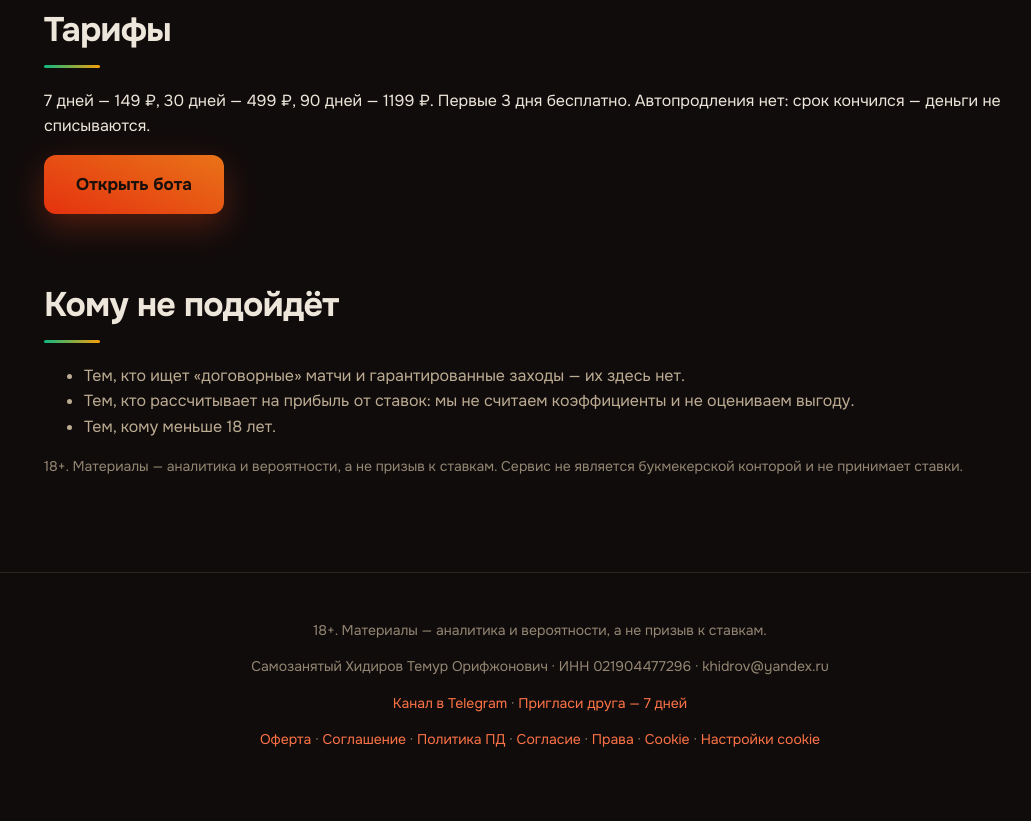
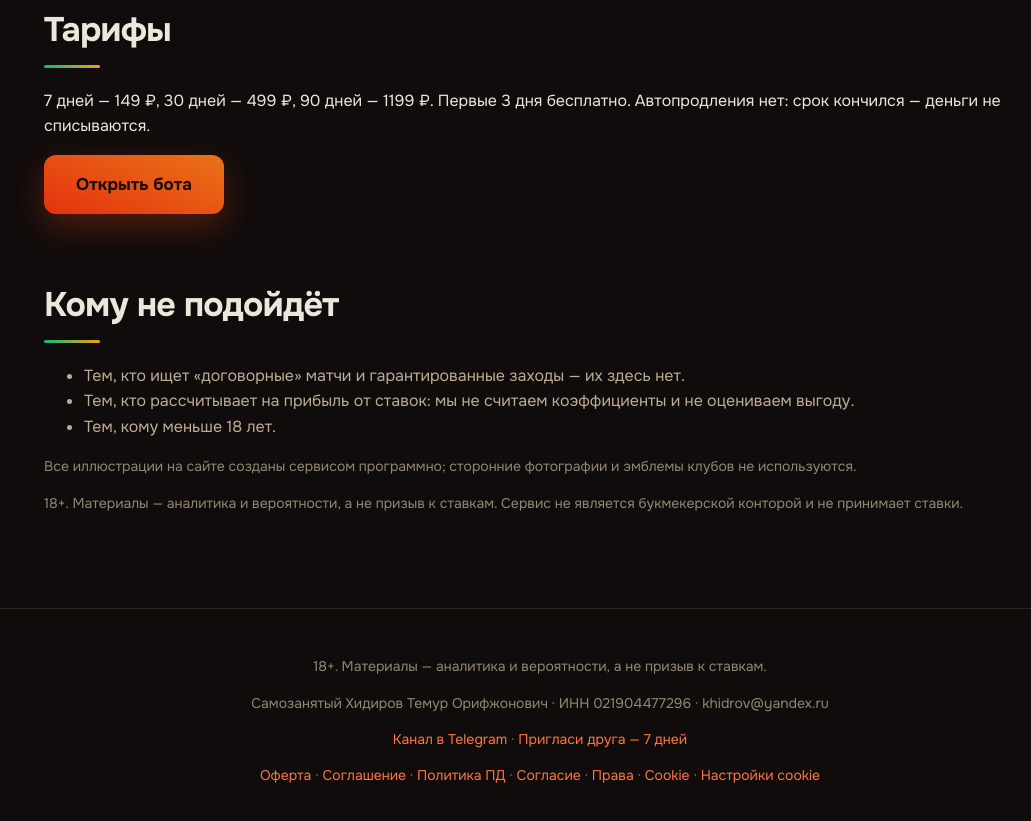
Before and after one commit to Temur942/football-analyzer, a plain HTML site: page docs/landing/about.html in a window 1280 px wide. Shown: the part 1963-2784 px from the top of the page, without its empty margins (100-1131 px from the left). Before the commit the page ends 2759 px from the top, so only its background shows below. Drawn offline with Linux system fonts and the light colour scheme.

Commit message:
документы: изображения создаются сервисом, README обновлён

```diff
--- a/docs/landing/about.html
+++ b/docs/landing/about.html
@@ -71,6 +71,7 @@
     <li>Тем, кому меньше 18 лет.</li>
   </ul>
 
+  <p class="muted">Все иллюстрации на сайте созданы сервисом программно; сторонние фотографии и эмблемы клубов не используются.</p>
   <p class="muted">18+. Материалы — аналитика и вероятности, а не призыв к ставкам.
      Сервис не является букмекерской конторой и не принимает ставки.</p>
 </main>
```
Also changed, not shown: 2 other files.
